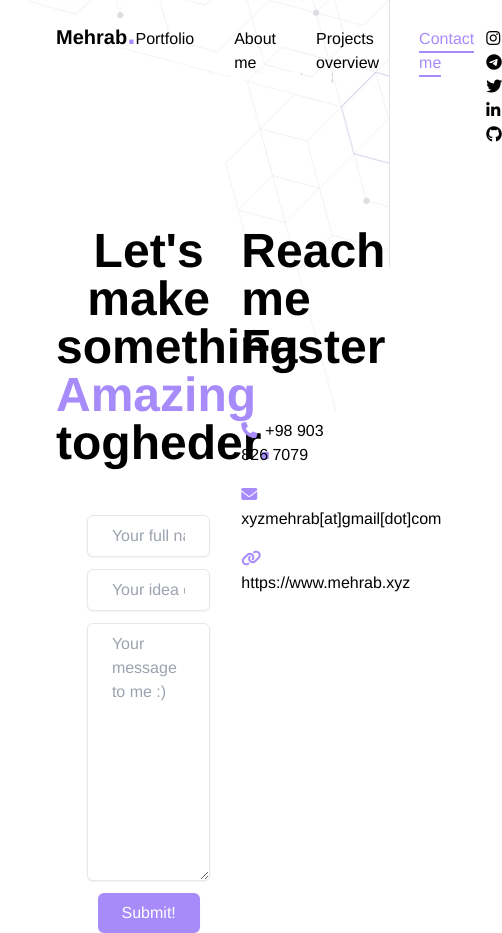
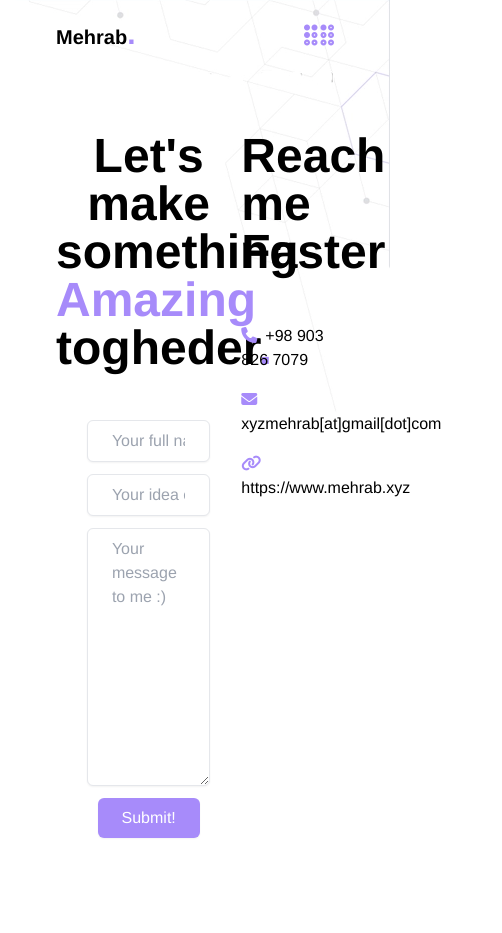
Before and after one commit to mehrab-wj/Portfolio, a Vue app: page /contact-me in a window 390 px wide. Shown: the whole page, 502 px wide, since content can reach past the window. After the commit the page ends 844 px from the top, so only its background shows below. Built offline with nearby package versions, Linux system fonts and the light colour scheme.

Commit message:
basic responsive for Navbar component

```diff
--- a/src/components/Navbar.vue
+++ b/src/components/Navbar.vue
@@ -1,17 +1,39 @@
 <template>
-    <nav class="flex justify-between items-baseline z-50">
+    <nav class="flex justify-between items-baseline z-50 relative">
         <h1 class="font-bold text-xl">
             {{ this.data.name }}<label class="text-3xl">.</label>
         </h1>
 
-        <ul class="flex space-x-10">
+        <div
+            id="navbar-items"
+            :class="[
+                menuOpen
+                    ? 'rounded-md flex justify-center flex-wrap absolute top-11 shadow-lg p-6 w-full bg-white'
+                    : 'hidden md:flex lg:flex justify-between flex-grow',
+            ]"
+        >
+            <ul
+                :class="
+                    menuOpen
+                        ? 'w-full text-center space-y-3'
+                        : 'flex space-x-4 lg:space-x-10 mx-auto'
+                "
+            >
                 <li><router-link to="/">Portfolio</router-link></li>
                 <li><router-link to="/about">About me</router-link></li>
-            <li><router-link to="/projects">Projects overview</router-link></li>
+                <li>
+                    <router-link to="/projects">Projects overview</router-link>
+                </li>
                 <li><router-link to="/contact-me">Contact me</router-link></li>
             </ul>
 
-        <div>
+            <div
+                :class="
+                    menuOpen
+                        ? 'w-full mt-6 text-center space-x-4'
+                        : 'space-x-3 lg:space-x-5'
+                "
+            >
                 <a
                     :key="social.key"
                     v-for="social in this.data.social"
@@ -19,10 +41,15 @@
                     target="_blank"
                     ><i
                         :class="social.icon"
-                    class="ml-3 transition duration-200 text-md"
+                        class="transition duration-200 text-lg"
                     ></i
                 ></a>
             </div>
+        </div>
+
+        <button @click="toggleMenu" class="text-2xl md:hidden">
+            <i class="fas fa-braille"></i>
+        </button>
     </nav>
 </template>
 
@@ -30,13 +57,23 @@
 export default {
     name: "Navbar",
     props: ["data"],
-
+    data() {
+        return {
+            menuOpen: false,
+        };
+    },
+    methods: {
+        toggleMenu() {
+            this.menuOpen = !this.menuOpen;
+        },
+    },
     computed: {},
 };
 </script>
 
 <style lang="postcss" scoped>
-nav h1 label {
+nav h1 label,
+.fa-braille {
     color: var(--primary-color);
 }
 nav ul li a {
```
Lines whose indentation alone changed are shown as unchanged.
